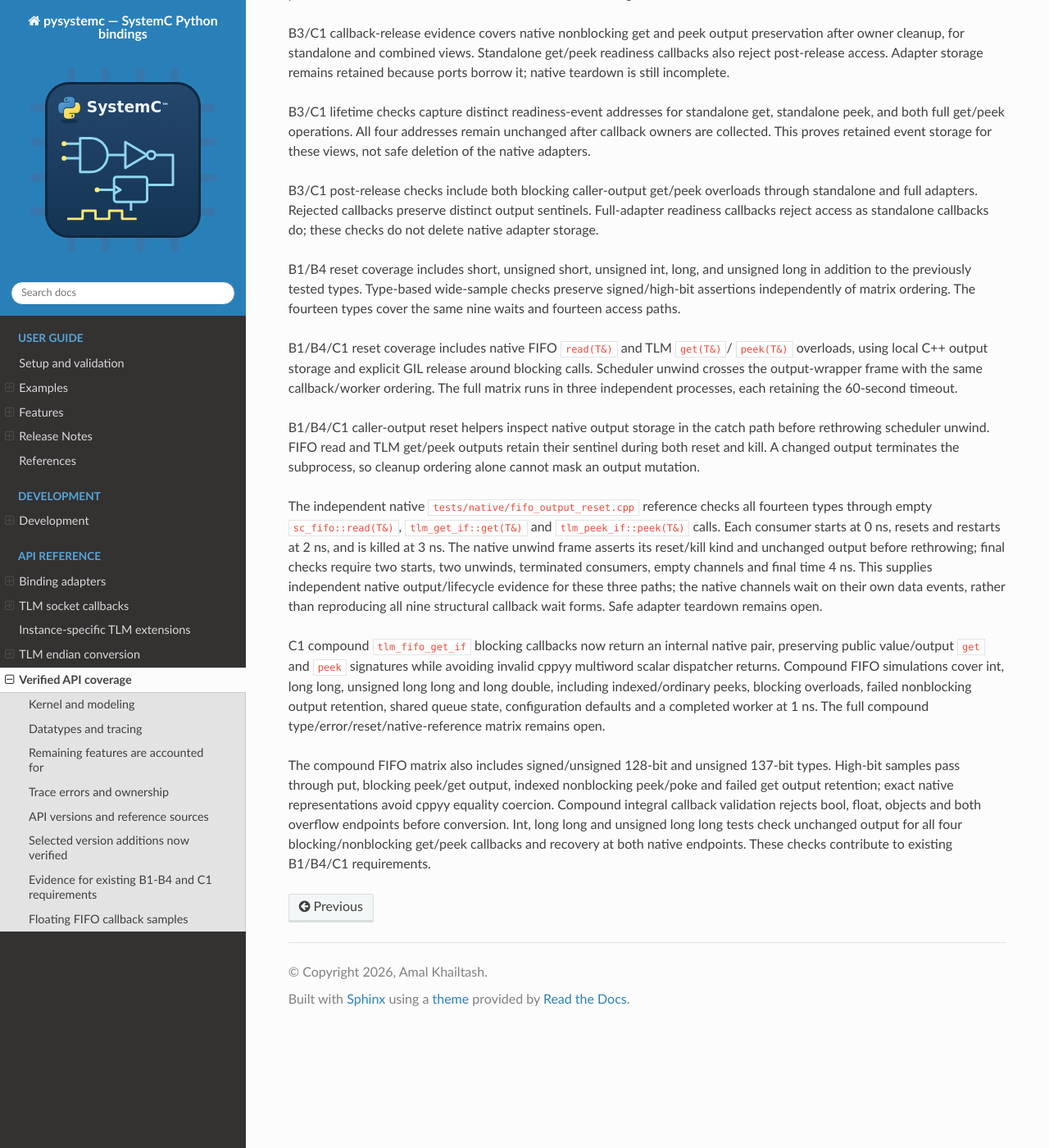
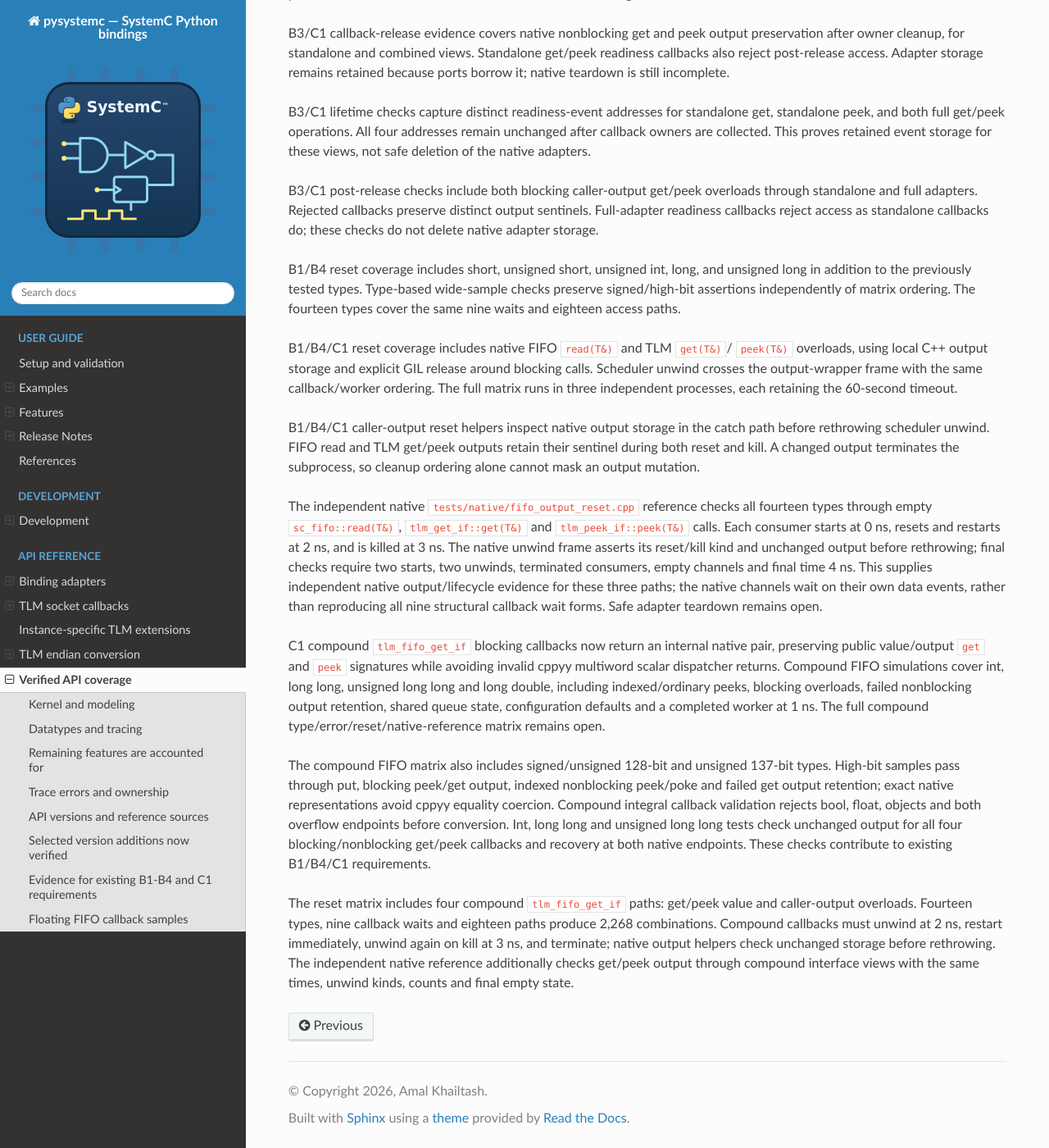
Before and after one commit to amal-khailtash/pysystemc, a Sphinx documentation site: the page built from docs/api/coverage.rst, in a window 1280 px wide and 1400 px high, scrolled down 4528 px. Shown: the whole window at 82% size. Built offline with Sphinx 7.4.7 and the Read the Docs theme 3.1.0, drawn with Linux system fonts in a browser that asks for light colours; some of the changed text lies outside the part shown.

Commit message:
test: cover compound FIFO reset and kill access paths

```diff
--- a/docs/api/coverage.rst
+++ b/docs/api/coverage.rst
@@ -218,8 +218,8 @@
 
 Reset and kill cleanup also cover standalone combined TLM get and peek owners
 that expose only their requested operation. Full blocking/nonblocking get/peek owners exercise both blocking operations too.
-The structural matrix checks 1,764 combinations across fourteen value types, nine
-wait forms, and fourteen access paths,
+The structural matrix checks 2,268 combinations across fourteen value types, nine
+wait forms, and eighteen access paths,
 asserting callback/worker cleanup at 2 ns, restart, and final termination at 3 ns.
 
 Standalone multiword/wide TLM get and peek value-returning overloads reject
@@ -289,7 +289,7 @@
 B1/B4 reset coverage includes short, unsigned short, unsigned int, long, and
 unsigned long in addition to the previously tested types. Type-based wide-sample
 checks preserve signed/high-bit assertions independently of matrix ordering.
-The fourteen types cover the same nine waits and fourteen access paths.
+The fourteen types cover the same nine waits and eighteen access paths.
 
 B1/B4/C1 reset coverage includes native FIFO ``read(T&)`` and TLM ``get(T&)``/
 ``peek(T&)`` overloads, using local C++ output storage and explicit GIL release
@@ -328,3 +328,11 @@
 conversion. Int, long long and unsigned long long tests check unchanged output
 for all four blocking/nonblocking get/peek callbacks and recovery at both native
 endpoints. These checks contribute to existing B1/B4/C1 requirements.
+
+The reset matrix includes four compound ``tlm_fifo_get_if`` paths: get/peek
+value and caller-output overloads. Fourteen types, nine callback waits and
+eighteen paths produce 2,268 combinations. Compound callbacks must unwind at
+2 ns, restart immediately, unwind again on kill at 3 ns, and terminate; native
+output helpers check unchanged storage before rethrowing. The independent
+native reference additionally checks get/peek output through compound interface
+views with the same times, unwind kinds, counts and final empty state.
--- a/docs/intro/features.rst
+++ b/docs/intro/features.rst
@@ -122,10 +122,10 @@
 
 Recent validation contributes to B1-B4; it does not add or complete requirements.
 See :doc:`../api/coverage` for the tested matrices and their remaining limits.
-The reset/kill matrix currently checks 1,764 combinations across fourteen types,
-nine wait forms, and fourteen access paths. Interrupted caller-output overloads
+The reset/kill matrix currently checks 2,268 combinations across fourteen types,
+nine wait forms, and eighteen access paths. Interrupted caller-output overloads
 assert unchanged native output before propagating reset/kill unwind.
-An independent native FIFO/TLM reference checks these three output overloads
+An independent native FIFO/TLM reference checks these output overloads
 across all fourteen types with matching reset/kill times and termination.
 Compound TLM FIFO blocking get/peek adapters use native pair-return callbacks
 for multiword scalar dispatch; selected compound overloads are checked across
```
Also changed, not shown: CHANGELOG.md (+1 -0 lines), 3 other files.
